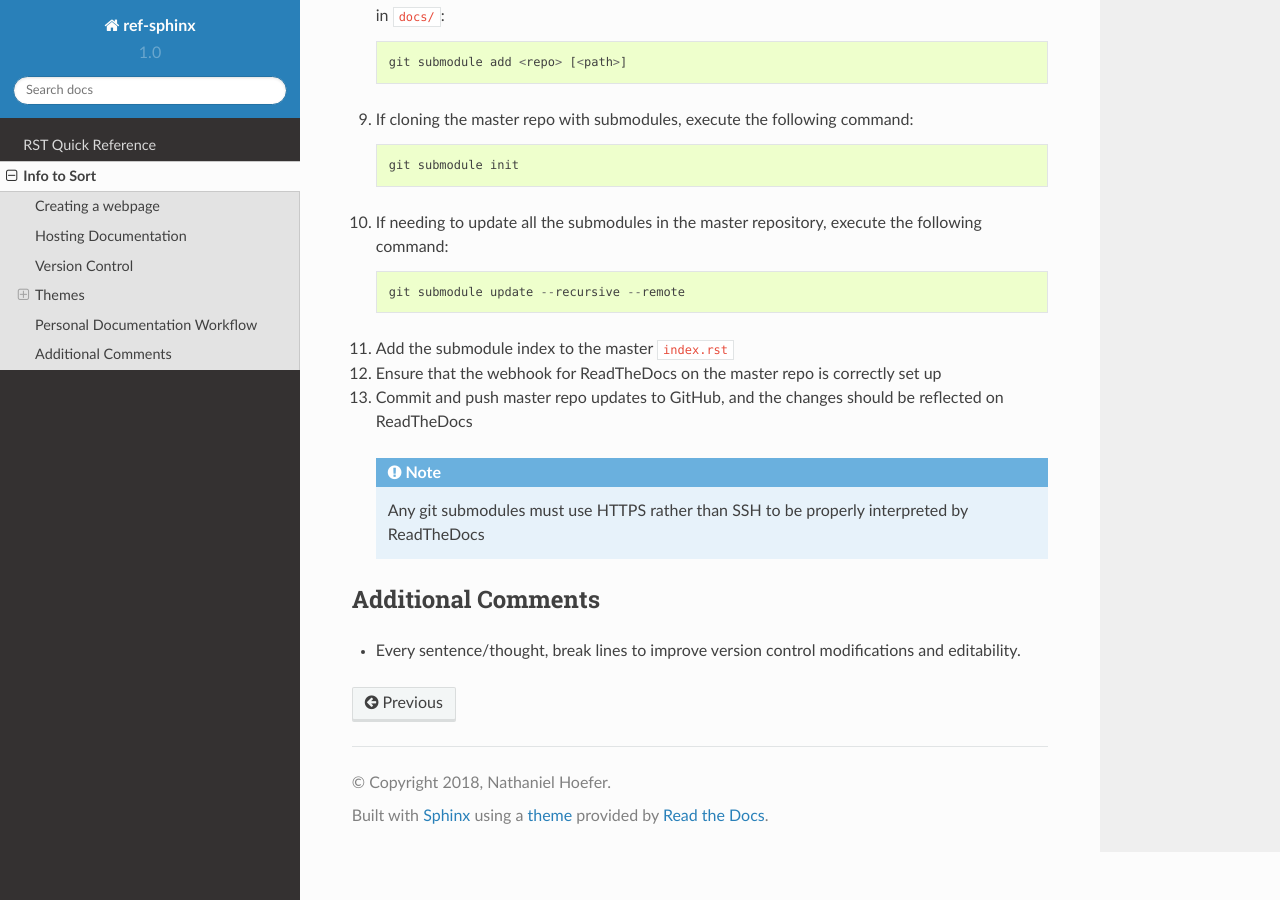
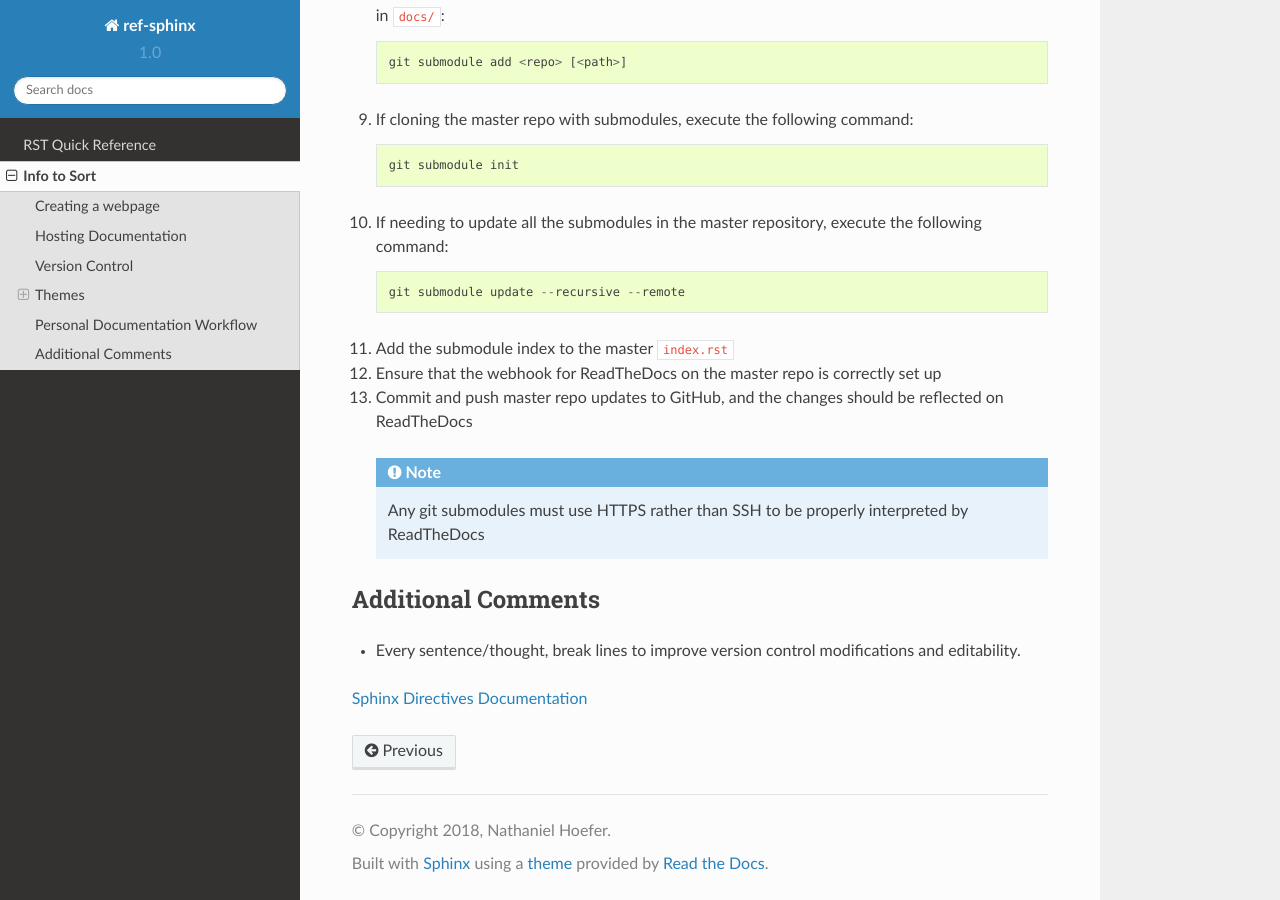
Before and after one commit to NathanielHoefer/ref-sphinx, a Sphinx documentation site: the page built from docs/info-to-sort.rst, in a window 1280 px wide and 900 px high, scrolled down 1848 px. Built offline with Sphinx 7.4.7 and the Read the Docs theme 2.0.0, drawn with Linux system fonts in a browser that asks for light colours.

Commit message:
Add: Link to Directives documentation

```diff
--- a/docs/info-to-sort.rst
+++ b/docs/info-to-sort.rst
@@ -103,3 +103,5 @@ Additional Comments
 -------------------
 
 * Every sentence/thought, break lines to improve version control modifications and editability.
+
+`Sphinx Directives Documentation <http://www.sphinx-doc.org/en/master/usage/restructuredtext/directives.html?highlight=code-block#directive-code-block>`_
```
